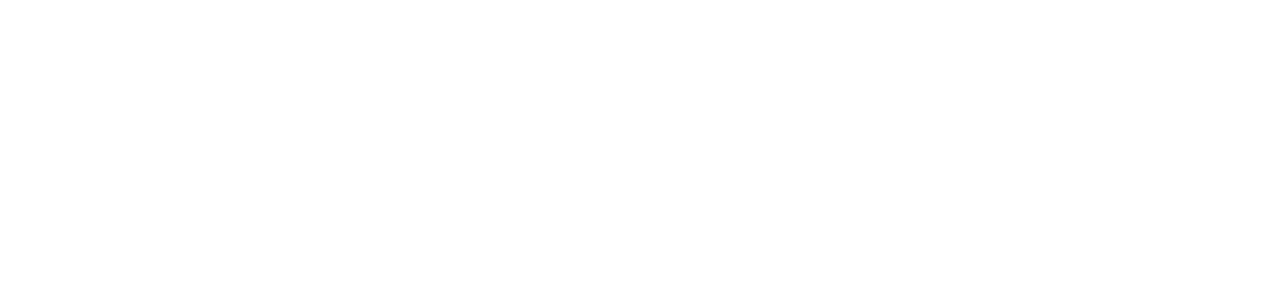
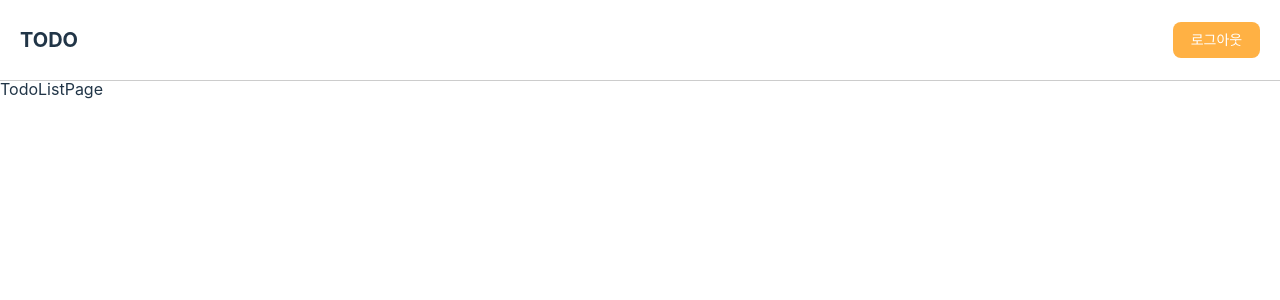
Before and after one commit to zooyaho/wanted-pre-onboarding-challenge-fe-27, a React (Vite) app: page / in a window 1280 px wide. Before the commit this address had no page. Shown: the top 300 px of the page. Built offline with nearby package versions, Linux system fonts and the light colour scheme.

Commit message:
feat: 로그아웃 기능 추가

```diff
--- a/src/App.jsx
+++ b/src/App.jsx
@@ -2,13 +2,14 @@
 import { BrowserRouter as Router, Routes, Route } from "react-router-dom";
 import SingupPage from "./pages/SignupPage";
 import LoginPage from "./pages/LoginPage";
+import TodoListPage from "./pages/TodoListPage";
 
 function App() {
   return (
     <Router>
       <Routes>
         {/* 루트 - Todo 목록 페이지 */}
-        {/* <Route path="/" element={<TodoListPage />} /> */}
+        <Route path="/" element={<TodoListPage />} />
 
         {/* Todo 상세 페이지 */}
         {/* <Route path="/:id" element={<TodoDetailPage />} /> */}
--- a/src/components/layout/Header/Header.tsx
+++ b/src/components/layout/Header/Header.tsx
@@ -1,7 +1,22 @@
 import Button from "@/components/common/Button";
 import styles from "./Header.module.css";
+import { useNavigate } from "react-router-dom";
 
 export default function Header() {
+  const navigate = useNavigate();
+
+  /**
+   * 로그아웃 버튼 클릭 이벤트 메서드
+   * - 컨펌 모달 활성화
+   * > 확인 시 토큰 삭제 후 로그인 페이지 리다이렉트
+   * > 취소 시 모달 비활성화
+   */
+  const onLogoutClick = () => {
+    // TODO :: 로그아웃 컨펌 모달 작업
+    localStorage.removeItem("token");
+    navigate("/auth/login");
+  };
+
   return (
     <>
       <header className={styles.header}>
@@ -9,6 +24,7 @@
         <Button
           text="로그아웃"
           style={{ width: "fit-content", marginRight: "20px" }}
+          onClick={onLogoutClick}
         />
       </header>
     </>
--- /dev/null
+++ b/src/pages/TodoListPage/TodoListPage.tsx
@@ -0,0 +1,9 @@
+import Header from "@/components/layout/Header";
+
+export default function TodoListPage() {
+  return (
+    <>
+      <Header></Header>TodoListPage
+    </>
+  );
+}
--- /dev/null
+++ b/src/pages/TodoListPage/index.ts
@@ -0,0 +1 @@
+export { default } from "./TodoListPage";
```
Also changed, not shown: src/pages/TodoListPage/TodoListPage.module.css (added).
